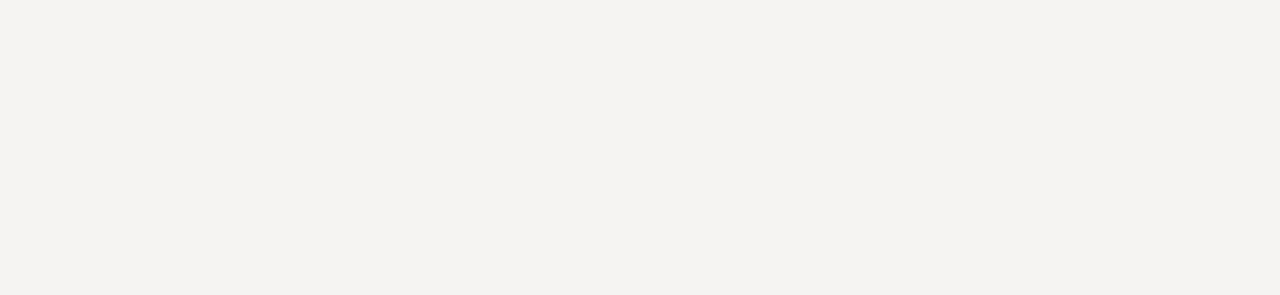
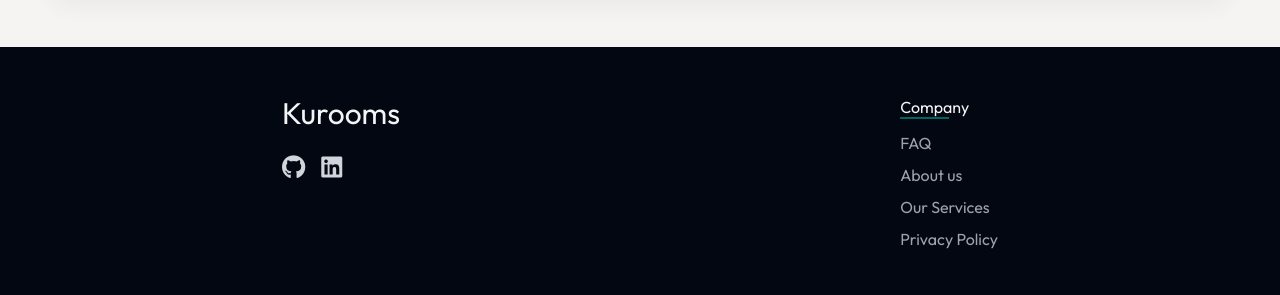
Before and after one commit to TahirIqbal095/kurooms-client-, a React (Vite) app: page / in a window 1280 px wide. Shown: the part 1621-1916 px from the top of the page. Before the commit the page ends 1620 px from the top, so only its background shows below. Built offline with nearby package versions, Linux system fonts and the light colour scheme.

Commit message:
added footer

```diff
--- a/src/App.jsx
+++ b/src/App.jsx
@@ -3,6 +3,7 @@ import { SidebarProvider } from "./context/SidebarContext";
 import Listing from "./components/listing/Listing";
 import Hero from "./components/hero/Hero";
 import Banner from "./components/banner/Banner";
+import Footer from "./components/footer/Footer";
 import "./index.css";
 
 function App() {
@@ -14,6 +15,7 @@ function App() {
       <Hero />
       <Banner />
       <Listing />
+      <Footer />
     </>
   );
 }
--- /dev/null
+++ b/src/components/footer/Footer.jsx
@@ -0,0 +1,39 @@
+import "./footer.css";
+
+function Footer() {
+  return (
+    <>
+      <footer className="bg-gray-950 pt-12 px-8  mt-12">
+        <div className="flex justify-around">
+          <div>
+            <p className="text-3xl text-gray-100 ">Kurooms</p>
+            <div className="flex gap-4 text-gray-300 mt-6">
+              <a href="">
+                <i class="fa-brands fa-github fa-xl | text-gray-300"></i>
+              </a>
+              <a href="">
+                <i class="fa-brands fa-linkedin fa-xl | text-gray-300"></i>
+              </a>
+            </div>
+          </div>
+
+          <div className="footer-company">
+            <p className="text-gray-100 relative">Company</p>
+            <ul className="mt-3 flex flex-col gap-2">
+              <li className="text-gray-400">FAQ</li>
+              <li className="text-gray-400">About us</li>
+              <li className="text-gray-400">Our Services</li>
+              <li className="text-gray-400">Privacy Policy</li>
+            </ul>
+          </div>
+        </div>
+
+        <p className="text-center mt-10">
+          © 2024 Kurooms, Inc. All rights reserved.
+        </p>
+      </footer>
+    </>
+  );
+}
+
+export default Footer;
--- /dev/null
+++ b/src/components/footer/footer.css
@@ -0,0 +1,9 @@
+.footer-company p:before {
+  content: "";
+  position: absolute;
+  width: 50%;
+  height: 1px;
+  bottom: 0;
+  left: 0;
+  border-bottom: 2px solid var(--clr-green);
+}
```
